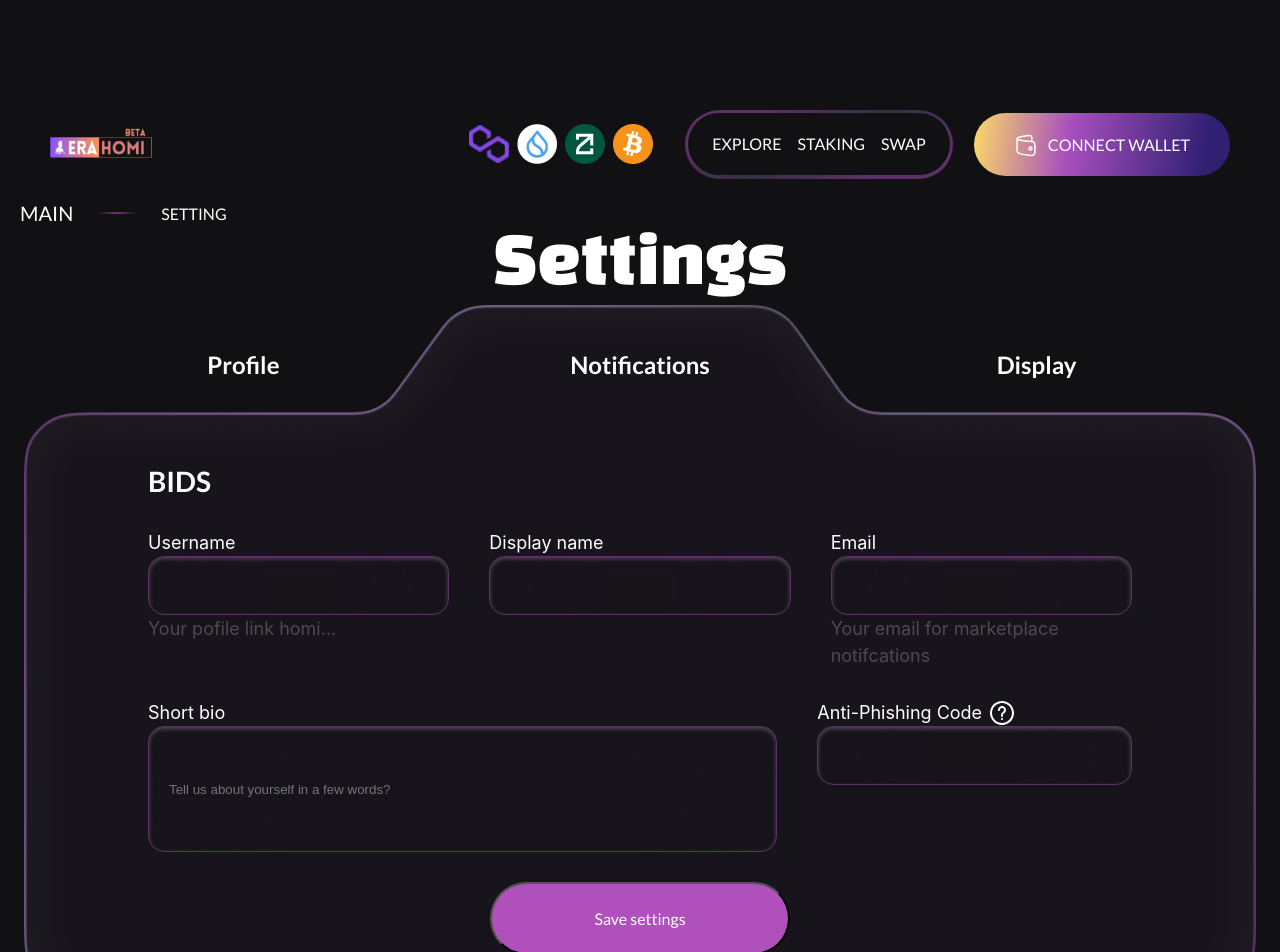
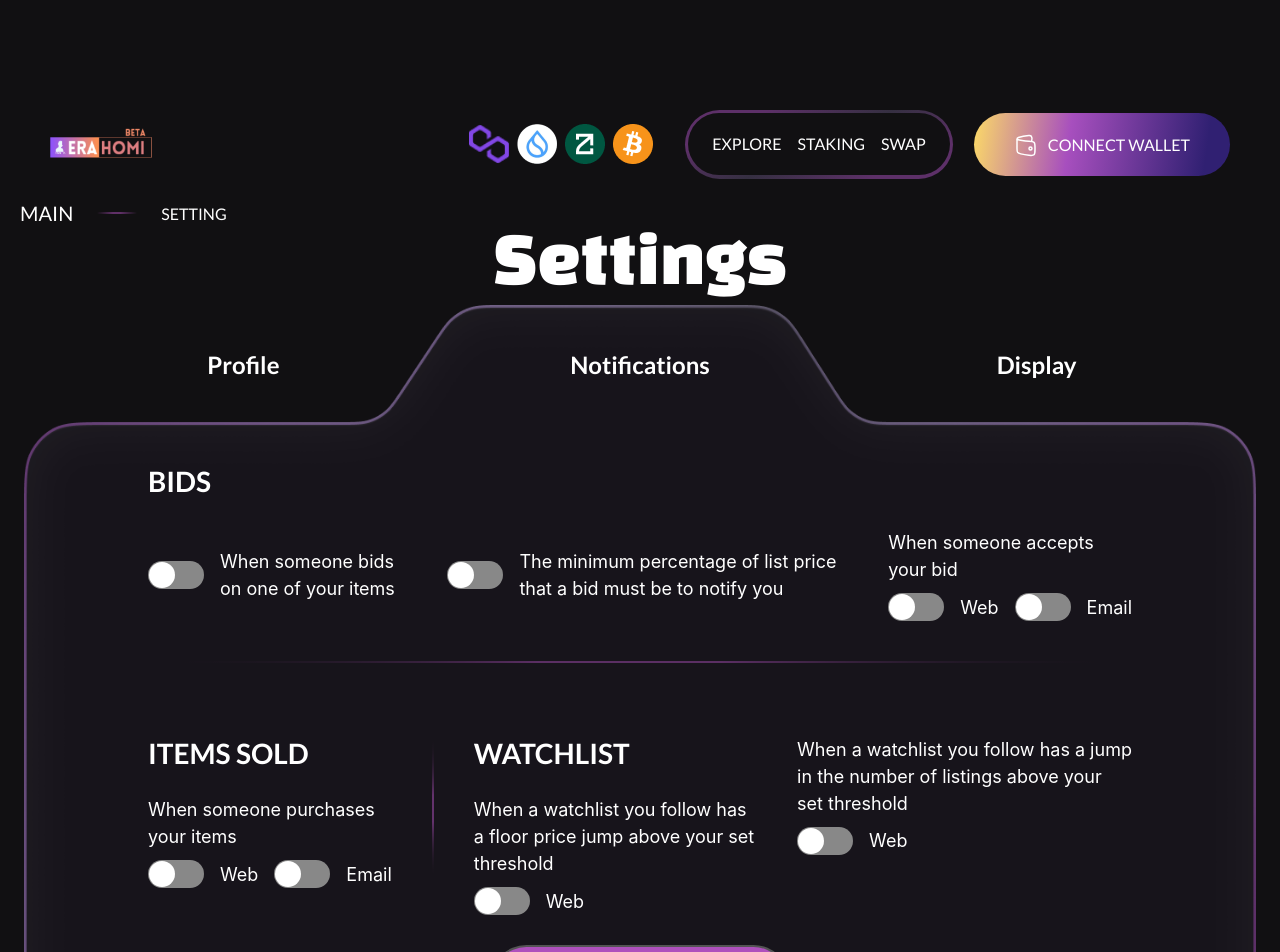
Before and after one commit to MisterRust/hominids-frontend, a React (Vite) app: page /settings/notification in a window 1280 px wide. Shown: the top 952 px of the page. Built offline with nearby package versions, Linux system fonts and the light colour scheme.

Commit message:
add notification page

```diff
--- a/src/pages/setting/index.styled.tsx
+++ b/src/pages/setting/index.styled.tsx
@@ -143,6 +143,7 @@ export const FR_Child = styled.div`
     width: 32%;
     display: flex;
     flex-direction: column;
+    gap: 10px;
     @media (max-width: 780px){
         width: 100%;
     }
@@ -165,6 +166,7 @@ export const LabelNam = styled.label`
     font-weight: 400;
     line-height: 27px;
     word-wrap: break-word;
+    width: 100%;
 `
 
 export const TabInput = styled.input`
@@ -246,5 +248,44 @@ export const PartTitle = styled.h1`
     font-weight: 600;
     text-transform: uppercase;
     line-height: 35.28px;
-    word-wrap: break-word
+    word-wrap: break-word;
+    @media (max-width: 780px){
+        text-align: center;
+    }
 `
+
+export const Noti_Child = styled.div`
+    display: flex;
+    gap: 16px;
+    align-items: center;
+`
+
+export const Hr_image = styled.img`
+    width: 100%;
+    margin: 40px 0;
+`
+
+export const Hide_part = styled.div`
+    width: 100%;
+    display: none;
+    @media (max-width: 780px){
+        display: block;
+    }
+`
+
+export const Ver_image = styled.img`
+    max-height: 142px;
+    @media (max-width: 780px){
+        display: none;
+    }
+`
+
+export const Noti_1_3 = styled.div`
+    display: 'flex';
+    gap: '35px';
+    flex-direction: 'column';
+    width: '32%';
+    @media (max-width: 780px){
+        width: 100%;
+    }
+`
--- a/src/pages/setting/notification.tsx
+++ b/src/pages/setting/notification.tsx
@@ -21,8 +21,12 @@ import {
     NotiText,
     // TabButton,
     SaveBtn,
-    PartTitle
-
+    PartTitle,
+    Noti_Child,
+    Hr_image,
+    Ver_image,
+    Hide_part,
+    Noti_1_3
 } from './index.styled';
 import { useState } from "react";
 
@@ -30,11 +34,13 @@ const Setting = () => {
 
     const navigate = useNavigate();
 
-    // const [state, setState] = useState(false);
+    const [state, setState] = useState(false);
 
-    // const handleChange = () => {
-    //     setState(!state)
-    // }
+    const handleChange = () => {
+        setState(!state)
+    }
+
+
 
   return (
     <StyleBody>
@@ -69,33 +75,69 @@ const Setting = () => {
                         Bids
                     </PartTitle>
                     <FirstRow>
+                        <Noti_Child>
+                            <Switch onChange={handleChange} checked={state} height={28} width={56} uncheckedIcon={false} checkedIcon={false} onColor="#AF50BD" />
+                            <LabelNam htmlFor="">When someone bids on one of your items</LabelNam>
+                        </Noti_Child>
+                        <Noti_Child>
+                            <Switch onChange={handleChange} checked={state} height={28} width={56} uncheckedIcon={false} checkedIcon={false} onColor="#AF50BD" />
+                            <LabelNam htmlFor="">The minimum percentage of list price that a bid must be to notify you</LabelNam>
+                        </Noti_Child>
                         <FR_Child>
-                            <LabelNam htmlFor="">Username</LabelNam>
-                            <TabInput type="text" />
-                            <NotiText>Your pofile link homi...</NotiText>
-                        </FR_Child>
-                        <FR_Child>
-                            <LabelNam htmlFor="">Display name</LabelNam>
-                            <TabInput type="text" />
-                        </FR_Child>
-                        <FR_Child>
-                            <LabelNam htmlFor="">Email</LabelNam>
-                            <TabInput type="text" />
-                            <NotiText>Your email for marketplace notifcations</NotiText>
+                            <LabelNam htmlFor="">When someone accepts your bid</LabelNam>
+                            <Noti_Child>
+                                <Switch onChange={handleChange} checked={state} height={28} width={56} uncheckedIcon={false} checkedIcon={false} onColor="#AF50BD" />
+                                <LabelNam htmlFor="">Web</LabelNam>
+                                <Switch onChange={handleChange} checked={state} height={28} width={56} uncheckedIcon={false} checkedIcon={false} onColor="#AF50BD" />
+                                <LabelNam htmlFor="">Email</LabelNam>
+                            </Noti_Child>
                         </FR_Child>
                     </FirstRow>
+                    <Hr_image src="/images/bg/hr_line.svg" alt="" />
                     <FirstRow>
-                        <SC_Child>
-                            <LabelNam htmlFor="">Short bio</LabelNam>
-                            <TabTextArea placeholder="Tell us about yourself in a few words?" />
-                        </SC_Child>
-                        <FR_Child>
-                            <LabelNam htmlFor="" style={{display:'flex', alignItems: 'center', gap: '8px'}}>
-                                Anti-Phishing Code
-                                <img src="/images/icons/free-icon-font-interrogation-39166931.svg" alt="" />
-                             </LabelNam>
-                            <TabInput type="text" />
-                        </FR_Child>
+                        <Noti_1_3>
+                            <PartTitle>
+                                Items sold
+                            </PartTitle>
+                            <FR_Child style={{width: '100%', marginTop: '25px'}}>
+                                <LabelNam htmlFor="">When someone purchases your items</LabelNam>
+                                <Noti_Child>
+                                    <Switch onChange={handleChange} checked={state} height={28} width={56} uncheckedIcon={false} checkedIcon={false} onColor="#AF50BD" />
+                                    <LabelNam htmlFor="">Web</LabelNam>
+                                    <Switch onChange={handleChange} checked={state} height={28} width={56} uncheckedIcon={false} checkedIcon={false} onColor="#AF50BD" />
+                                    <LabelNam htmlFor="">Email</LabelNam>
+                                </Noti_Child>
+                            </FR_Child>
+                        </Noti_1_3>
+                        <Ver_image src="/images/bg/Vector4589.svg" alt="" />
+                        <Hide_part>
+                            <Hr_image src="/images/bg/hr_line.svg" alt="" />
+                        </Hide_part>
+                        <Noti_1_3>
+                            <PartTitle>
+                                Watchlist
+                            </PartTitle>
+                            <FR_Child style={{width: '100%', marginTop: '25px'}}>
+                                <LabelNam htmlFor="">
+                                    When a watchlist you follow has a floor price jump above your set threshold
+                                </LabelNam>
+                                <Noti_Child>
+                                    <Switch onChange={handleChange} checked={state} height={28} width={56} uncheckedIcon={false} checkedIcon={false} onColor="#AF50BD" />
+                                    <LabelNam htmlFor="">Web</LabelNam>
+                                </Noti_Child>
+                            </FR_Child>
+                        </Noti_1_3>
+                        <Noti_1_3>
+                            <FR_Child style={{width: '100%'}}>
+                                <LabelNam htmlFor="">
+                                    When a watchlist you follow has a jump in the number of listings above your set threshold
+                                </LabelNam>
+                                <Noti_Child>
+                                    <Switch onChange={handleChange} checked={state} height={28} width={56} uncheckedIcon={false} checkedIcon={false} onColor="#AF50BD" />
+                                    <LabelNam htmlFor="">Web</LabelNam>
+                                </Noti_Child>
+                            </FR_Child>
+                        </Noti_1_3>
                     </FirstRow>
                     <FirstRow>
                         <SaveBtn>
```
Also changed, not shown: public/images/bg/Vector4589.svg (added), public/images/bg/hr_line.svg (added).
